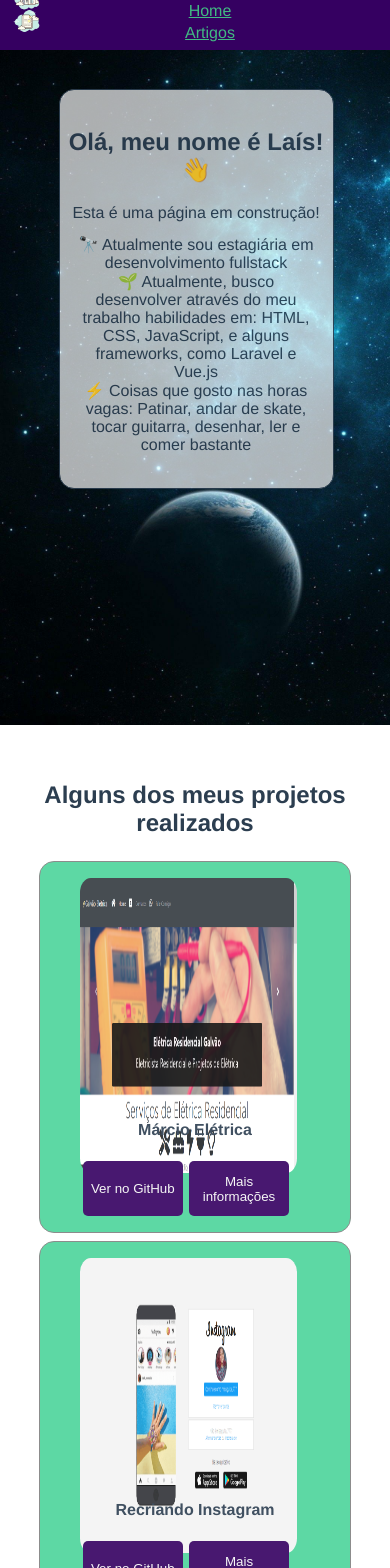
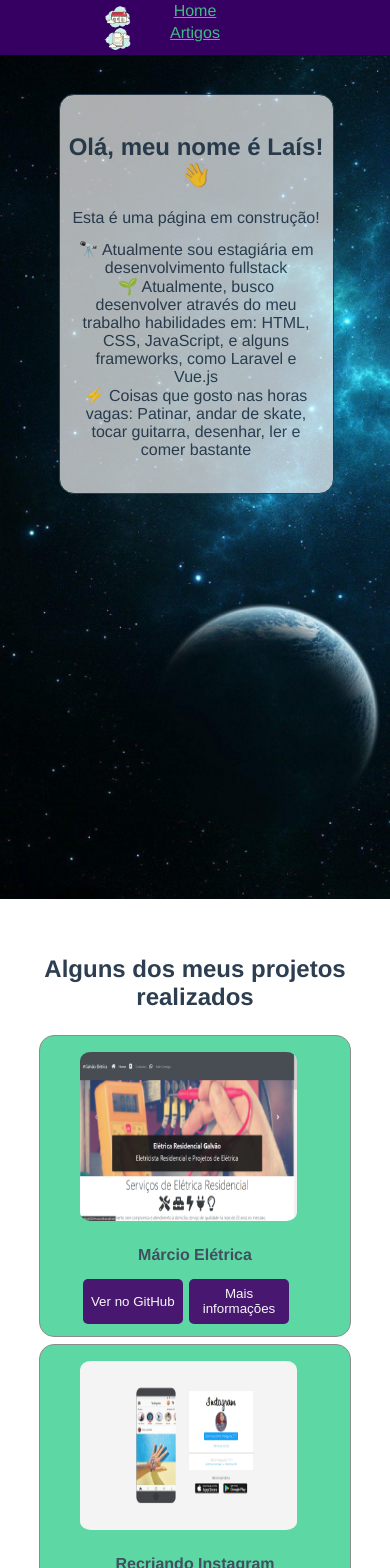
Before and after one commit to LaisGalvao/LaisGalvao.github.io, a Vue app: page / in a window 390 px wide. Shown: the top 1568 px of the page. Built offline with nearby package versions, Linux system fonts and the light colour scheme.

Commit message:
editando responsividade dos cards

```diff
--- a/src/components/Banner.vue
+++ b/src/components/Banner.vue
@@ -73,7 +73,7 @@ export default {};
   background-size: cover;
   background-repeat: no-repeat;
   position: absolute;
-  height: 80vh;
+  height: 100vh;
   width: 100%;
 }
 }
--- a/src/components/Header.vue
+++ b/src/components/Header.vue
@@ -39,7 +39,7 @@ export default {
 
 .nav-header {
   width: 100%;
-  height: 50px;
+  height: 55px;
   background-color: #350061;
   top: 0;
 }
@@ -55,10 +55,21 @@ ul {
 }
 li {
   display: inline-block;
-  margin: 10px 0 0 10px;
+  margin: 15px 0 0 10px;
   position: relative;
 }
 @media screen and (min-width: 320px) and (max-width: 468px) {
+  .icon {
+    display: block;
+    position: absolute;
+    float: left;
+    margin-top: 0%;
+  }
+
+  .icon-home,
+  .icon-artigo {
+    left: calc(25%);
+  }
   li {
     display: block;
     margin: 0 10px;
--- a/src/components/HelloWorld.vue
+++ b/src/components/HelloWorld.vue
@@ -42,7 +42,7 @@ body {
 @media screen and (max-width: 619px) {
   .card-container {
     clear: both;
-    margin-top: 80vh;
+    margin-top: 100vh;
     position: relative;
   }
 }
--- a/src/components/Portfolio.vue
+++ b/src/components/Portfolio.vue
@@ -123,7 +123,7 @@ export default {};
 }
 .card-projetos {
   width: 250px;
-  height: 300px;
+  height: 290px;
   background: whitesmoke;
   border: 0.9px solid;
   border-color: gray;
@@ -151,7 +151,7 @@ export default {};
 .img-card {
   position: absolute;
   width: 75%;
-  height: 30vh;
+  height: 20vh;
   border-radius: 5%;
 }
 
@@ -184,10 +184,29 @@ export default {};
   color: #350061;
 }
 
-@media screen and (max-width: 619px) {
+@media screen and (min-width: 620px) and (max-width: 980px) {
+   .card-projetos {
+    width: 310px;
+    height: 430px;
+    background: #4cd49b;
+    border-radius: 15px;
+    position: relative;
+    display: inline-flex;
+    margin: 1%;
+    opacity: 0.9;
+  }
+  .img-card{
+    height: 30vh;
+  }
+   .p-card{
+    top: 70%;
+  }
+}
+
+@media screen and (min-width: 320px) and (max-width: 619px) {
   .card-projetos {
     width: 310px;
-    height: 370px;
+    height: 300px;
     background: #4cd49b;
     border-radius: 15px;
     position: relative;
@@ -198,10 +217,13 @@ export default {};
   .img-card {
     position: absolute;
     width: 70%;
-    height: 35vh;
+    height: 20vh;
   }
   .call-action {
     left: -13%;
   }
+  .p-card{
+    top: 70%;
+  }
 }
 </style>
```
